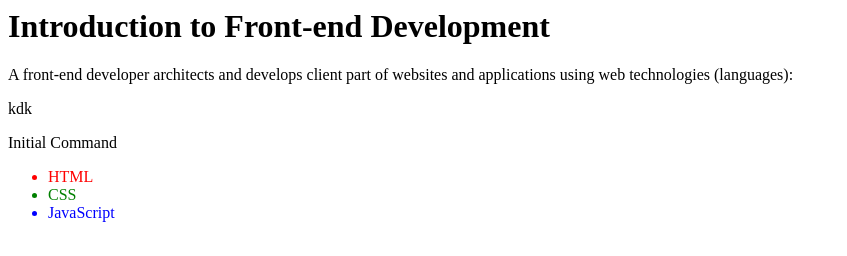
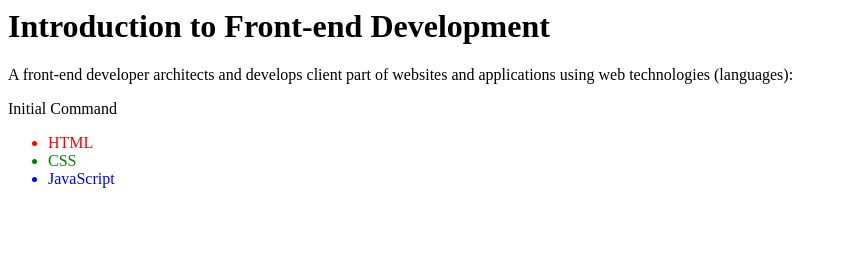
Before and after one commit to NenoRadinovic/front-end-development, a plain HTML site: page index.html in a window 1280 px wide. Shown: the whole page, without its empty margins (0-847 px from the left). Drawn offline with Linux system fonts and the light colour scheme.

Commit message:
paragraph rem

```diff
--- a/index.html
+++ b/index.html
@@ -1,6 +1,6 @@
 <h1>Introduction to Front-end Development</h1>
 <p>A front-end developer architects and develops client part of websites and applications using web technologies (languages):</p>
-<p>kdk</p>
+
 <p>Initial Command</p>
 <ul>
 <li style="color:red;">HTML</li>
```
